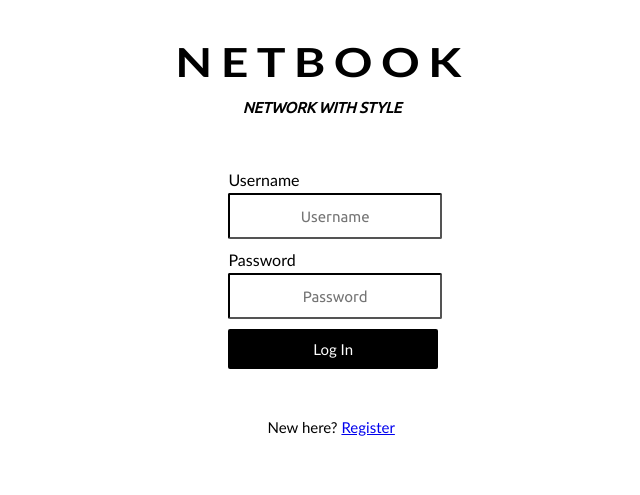
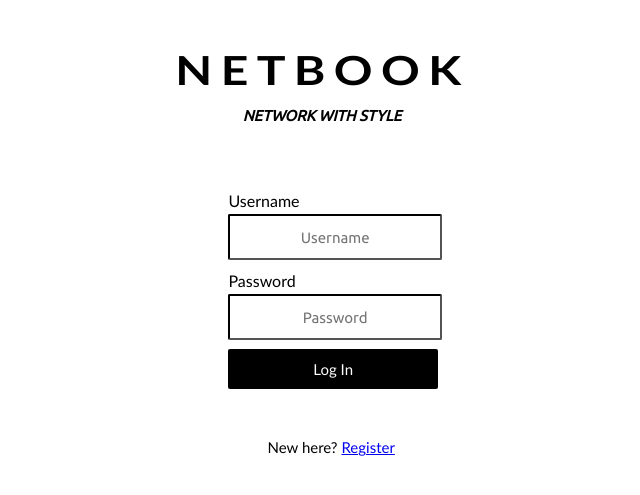
Before and after one commit to POOSD-Group-12/Contact-Manager-App, a PHP site: page / in a window 1280 px wide. Shown: the top 495 px of the page, without its empty margins (318-958 px from the left). Run offline with PHP 8.4, Linux system fonts and the light colour scheme.

Commit message:
minor syntax changes and cleanup

```diff
--- a/css/styles.css
+++ b/css/styles.css
@@ -6,19 +6,16 @@ body
 
 header
 {
-    //display:flex;
-    //margin: auto;
-    //justify-content: center;
-    //flex-direction:column;
-    //self: center ;
+    display:flex;
+    margin: auto;
+    justify-content: center;
+    flex-direction:column;
+    /*self: center ;*/
     margin-left: auto;
     margin-right: auto;
     width: 50%;
 }
-nav
-{
 
-}
 #title
 {
     font-size: 40px;
@@ -44,26 +41,6 @@ nav
     font-family: 'Ubuntu', sans-serif;
     font-style: italic;
     color: #000000;
-}
-
-#loginDiv
-{
-    font-size: 30px;
-    width: 65%;
-    margin-left: 15%;
-    margin-top: 3%;
-    padding: 25px;
-    background-color: #ffffff;
-    border-radius: 25px;
-}
-
-#loggedInDiv
-{
-    font-size: 30px;
-    width: 70%;
-    margin-left: 15%;
-    padding: 25px;
-    background-color: #b2b2b2;
 }
 
 #accessUIDiv
@@ -94,6 +71,26 @@ nav
     opacity: 100%;
 }
 
+#loginDiv
+{
+    font-size: 30px;
+    width: 65%;
+    margin-left: 15%;
+    margin-top: 3%;
+    padding: 25px;
+    background-color: #ffffff;
+    border-radius: 25px;
+}
+
+#loggedInDiv
+{
+    font-size: 30px;
+    width: 70%;
+    margin-left: 15%;
+    padding: 25px;
+    background-color: #b2b2b2;
+}
+
 #loginName
 {
 	font-size: 15px;
@@ -103,6 +100,7 @@ nav
     border-color: #000000;
     width: 50%;
 }
+
 #loginPassword
 {
 	font-size: 15px;
@@ -115,6 +113,7 @@ nav
     margin-bottom: 2%;
 
 }
+
 #registerFirstName
 {
 	font-size: 15px;
@@ -125,6 +124,7 @@ nav
     width: 50%;
     margin-bottom: 2%;
 }
+
 #registerLastName
 {
 	font-size: 15px;
@@ -135,6 +135,7 @@ nav
     width: 50%;
     margin-bottom: 2%;
 }
+
 #registerName
 {
 	font-size: 15px;
@@ -145,6 +146,7 @@ nav
     width: 50%;
     margin-bottom: 2%;
 }
+
 #registerPassword
 {
 	font-size: 15px;
@@ -155,16 +157,14 @@ nav
     width: 50%;
     margin-bottom: 2%;
 }
+
 #searchText
 {
 	font-size: 30px;
 }
-#colorText
+
+input[type="text"],input[type="password"]
 {
-	font-size: 30px;
-}
-
-input[type="text"],input[type="password"]{
     border-radius: 25px;
     text-align: center;
     width: 80%;
@@ -172,7 +172,8 @@ input[type="text"],input[type="password"]{
     font-family: 'Ubuntu', sans-serif;
 }
 
-#inner-title{
+#inner-title
+{
     display: inline-block;
     font-size: 0.7em;
     text-align: center;
@@ -181,6 +182,7 @@ input[type="text"],input[type="password"]{
     font-family: 'Trebuchet MS';
     color: #000000;
 }
+
 label
 {
     font-size: 1rem;
@@ -190,7 +192,8 @@ label
 }
 
 
-#loginResult{
+#loginResult
+{
     display: inline-block;
     font-size: 0.8em;
     width: 90%;
@@ -201,7 +204,8 @@ label
     color: #95060a;
 }
 
-#registerResult{
+#registerResult
+{
     display: inline-block;
     font-size: 0.8em;
     width: 90%;
@@ -212,19 +216,22 @@ label
     color: #95060a;
 }
 
-#userName{
+#userName
+{
     display: inline-block;
     width: 80%;
     margin-left: 10%;
     text-align: center;
 }
 
-#logoutButton{
+#logoutButton
+{
     width: 20%;
     margin-left: 40%;
 }
 
-select{
+select
+{
     width: 30%;
     margin-left: 35%;
     margin-top: 2%;
```
